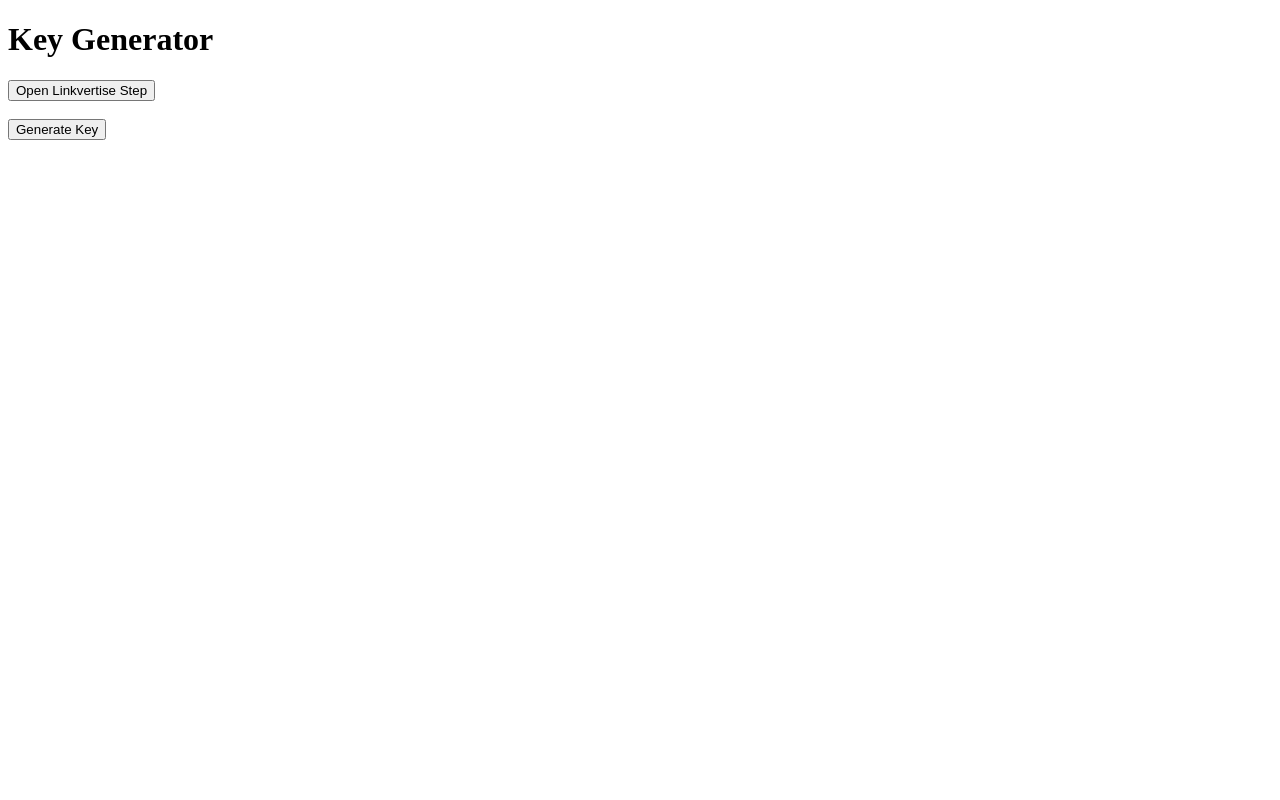
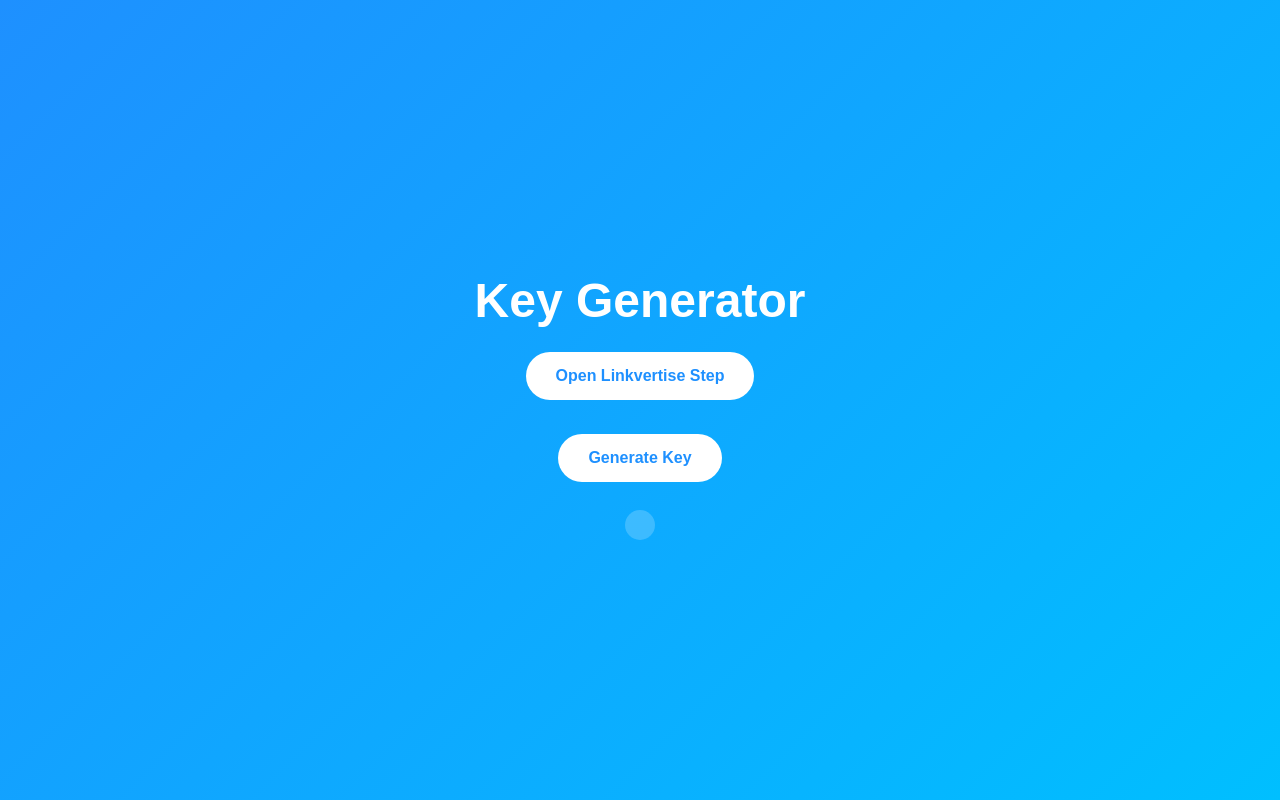
Before and after one commit to kukilover99/Getforlora, a plain HTML site: page index.html in a window 1280 px wide. Drawn offline with Linux system fonts and the light colour scheme.

Commit message:
index.html

```diff
--- a/index.html
+++ b/index.html
@@ -4,9 +4,74 @@
     <meta charset="UTF-8">
     <meta name="viewport" content="width=device-width, initial-scale=1.0">
     <title>Key Generator</title>
+    <style>
+        /* General Styles */
+        body {
+            font-family: 'Arial', sans-serif;
+            background: linear-gradient(135deg, #1e90ff, #00bfff);
+            color: #ffffff;
+            text-align: center;
+            margin: 0;
+            padding: 0;
+            display: flex;
+            flex-direction: column;
+            justify-content: center;
+            align-items: center;
+            min-height: 100vh;
+        }
+
+        h1 {
+            font-size: 3rem;
+            margin-bottom: 1rem;
+        }
+
+        p {
+            font-size: 1.5rem;
+            margin-top: 1.5rem;
+        }
+
+        /* Buttons */
+        button {
+            background: #ffffff;
+            color: #1e90ff;
+            border: none;
+            padding: 15px 30px;
+            font-size: 1rem;
+            font-weight: bold;
+            border-radius: 25px;
+            cursor: pointer;
+            transition: all 0.3s ease;
+            margin: 0.5rem;
+        }
+
+        button:hover {
+            background: #1e90ff;
+            color: #ffffff;
+            transform: scale(1.1);
+        }
+
+        button:disabled {
+            background: #cccccc;
+            color: #666666;
+            cursor: not-allowed;
+            transform: none;
+        }
+
+        /* Key Output */
+        #keyOutput {
+            font-weight: bold;
+            background: rgba(255, 255, 255, 0.2);
+            padding: 15px;
+            border-radius: 15px;
+            display: inline-block;
+            margin-top: 20px;
+            font-size: 1.2rem;
+        }
+    </style>
     <script>
-        // Track completion status
+        // Track completion status and key generation status
         let linkvertiseCompleted = false;
+        let keyGenerated = false;
 
         // Check if "completed" is in the URL query string
         function checkCompletion() {
@@ -34,9 +99,18 @@
                 return;
             }
 
+            if (keyGenerated) {
+                alert("You have already generated a key. Only one key is allowed.");
+                return;
+            }
+
             // Generate the key
             const key = Math.random().toString(36).substr(2, 6).toUpperCase();
             document.getElementById('keyOutput').innerText = `Generated Key: ${key}`;
+
+            // Mark the key as generated and disable the button
+            keyGenerated = true;
+            document.getElementById('generateKeyButton').disabled = true;
         }
 
         // Run on page load to check if the completion flag is set
@@ -46,8 +120,8 @@
 <body>
     <h1>Key Generator</h1>
     <button onclick="openLinkvertise()">Open Linkvertise Step</button>
-    <br><br>
-    <button onclick="generateKey()">Generate Key</button>
+    <br>
+    <button id="generateKeyButton" onclick="generateKey()">Generate Key</button>
     <p id="keyOutput"></p>
 </body>
 </html>
```
